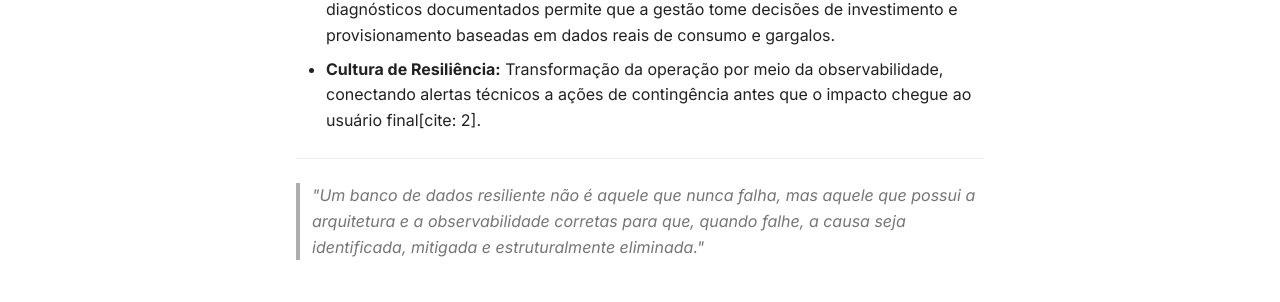
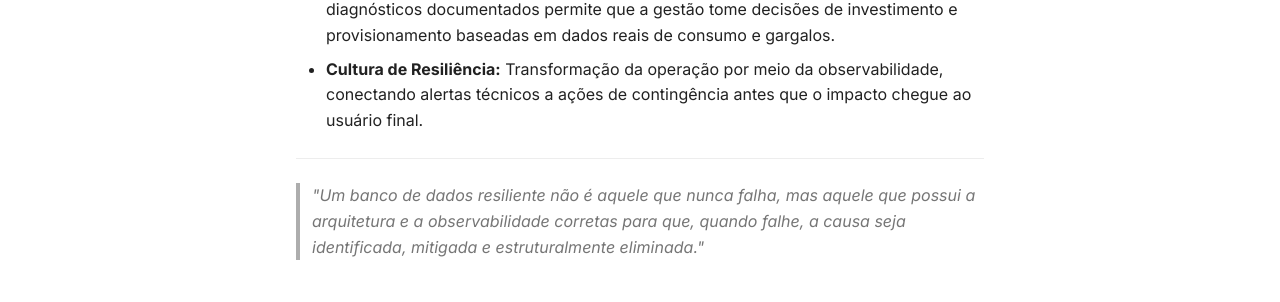
Before and after one commit to Allanao88/portfolio-docs, an MkDocs documentation site: the page built from docs/dba/resiliencia-rca.md, in a window 1280 px wide and 900 px high, scrolled down 1128 px. Shown: the part 420-722 px from the top of the window. Built offline with MkDocs 1.6.1 and Material for MkDocs 9.7.7, drawn with Linux system fonts in a browser that asks for light colours.

Commit message:
Fix formatting issue in resilience document

```diff
--- a/docs/dba/resiliencia-rca.md
+++ b/docs/dba/resiliencia-rca.md
@@ -24,7 +24,7 @@ Quando um incidente afeta a operação, a abordagem vai muito além de "apagar o
 
 * **Disponibilidade e SLA:** Redução drástica do *downtime* não planejado, garantindo que as operações da empresa fluam sem interrupções sistêmicas[cite: 1].
 * **Previsibilidade de Infraestrutura:** A conversão de "falhas misteriosas" em diagnósticos documentados permite que a gestão tome decisões de investimento e provisionamento baseadas em dados reais de consumo e gargalos.
-* **Cultura de Resiliência:** Transformação da operação por meio da observabilidade, conectando alertas técnicos a ações de contingência antes que o impacto chegue ao usuário final[cite: 2].
+* **Cultura de Resiliência:** Transformação da operação por meio da observabilidade, conectando alertas técnicos a ações de contingência antes que o impacto chegue ao usuário final.
 
 ---
 
```
